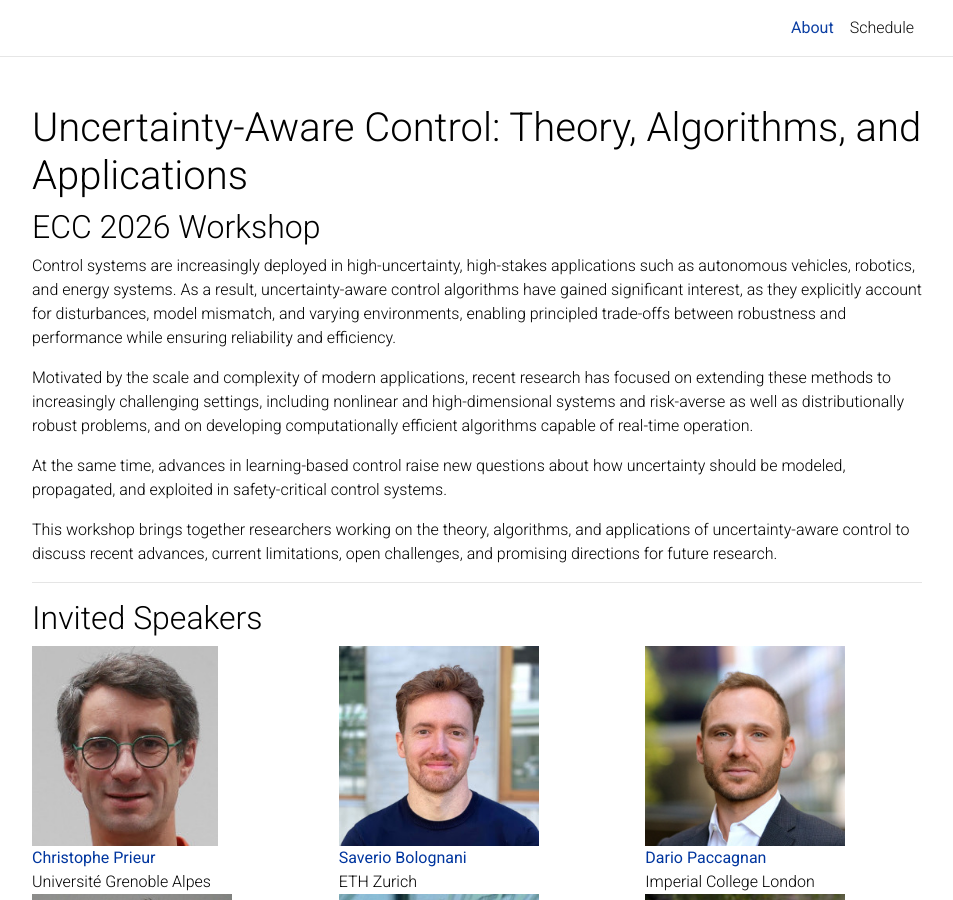
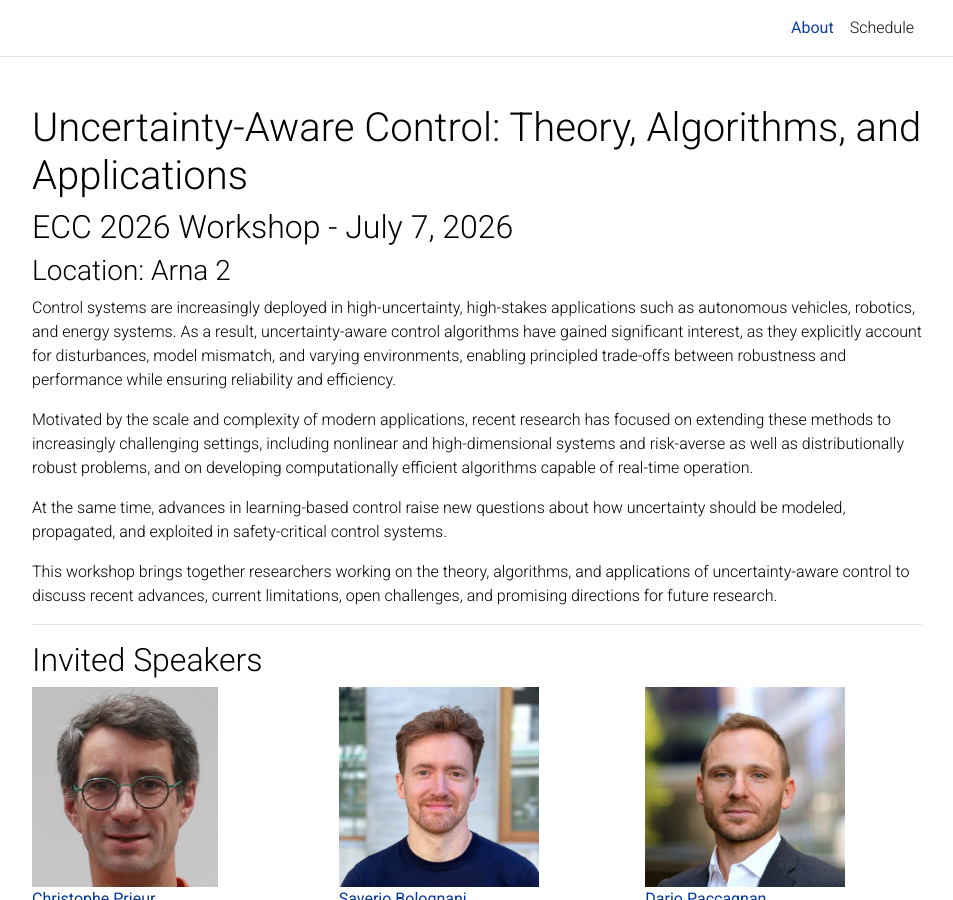
Before and after one commit to thomasjlew/uac_ecc26, a Jekyll site: the page built from _pages/about.md, in a window 1280 px wide and 900 px high. Shown: the whole window, without its empty margins (163-1116 px from the left). Built offline with Jekyll 4.4.1, drawn with Linux system fonts in a browser that asks for light colours; comment, search, counter and statistics services are not loaded; a style sheet for code colours, icons or effects is not loaded.

Commit message:
Added location Arna 2.

```diff
--- a/_pages/about.md
+++ b/_pages/about.md
@@ -7,7 +7,8 @@ nav: false
 ---
 
 # Uncertainty-Aware Control: Theory, Algorithms, and Applications
-## ECC 2026 Workshop
+## ECC 2026 Workshop - July 7, 2026
+### Location: Arna 2
 
 Control systems are increasingly deployed in high-uncertainty, high-stakes applications such as autonomous vehicles, robotics, and energy systems. As a result, uncertainty-aware control algorithms have gained significant interest, as they explicitly account for disturbances, model mismatch, and varying environments, enabling principled trade-offs between robustness and performance while ensuring reliability and efficiency.
 
@@ -105,6 +106,7 @@ The workshop focuses on uncertainty-aware methods for decision making and contro
 
 ## Schedule
 
+### Location: Arna 2
 
 <div>
 <table class="table" id="standings" style="border-collapse:collapse">
```
Also changed, not shown: README.md (+3 -1 lines), _pages/schedule.md (+1 -0 lines).
